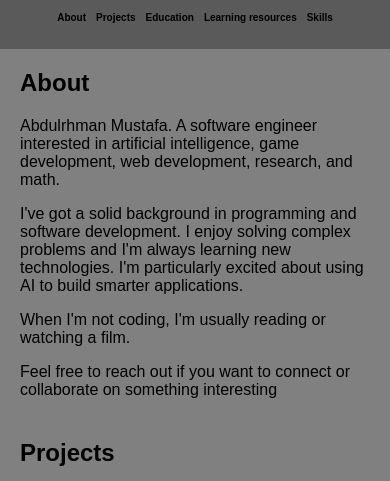
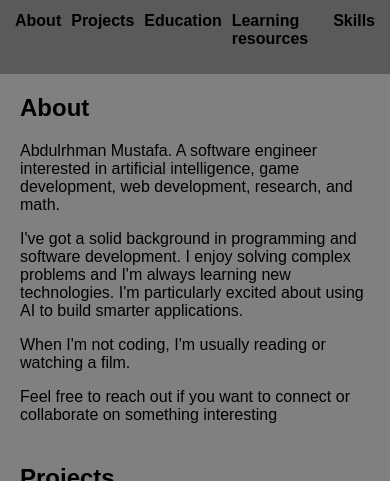
Before and after one commit to abdulrhmanm03/abdulrhmanm03.github.io, a plain HTML site: page index.html in a window 390 px wide. Shown: the part 162-643 px from the top of the page. Drawn offline with Linux system fonts and the light colour scheme.

Commit message:
Changes to be committed: 	modified:   index.html 	new file:   kokopelli.png 	modified:   styles.css

```diff
--- a/index.html
+++ b/index.html
@@ -6,6 +6,7 @@
     <title>Abdulrhman Site</title>
     <link rel="stylesheet" href="styles.css">
     <script src="https://kit.fontawesome.com/9427932a06.js" crossorigin="anonymous"></script>
+    <link rel="icon" type="image/png" href="kokopelli.png">
 </head>
 <body>
     <div class="header">
--- a/styles.css
+++ b/styles.css
@@ -167,6 +167,6 @@ section h2 {
 
     .header-nav ul li {
         margin: 0 5px;
-        font-size: x-small; /* Adjust spacing between nav links */
+        font-size: medium; /* Adjust spacing between nav links */
     }
 }
```
Also changed, not shown: kokopelli.png (added).
